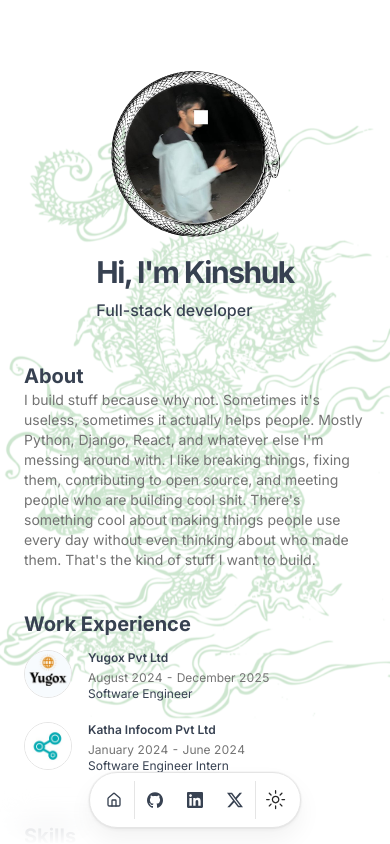
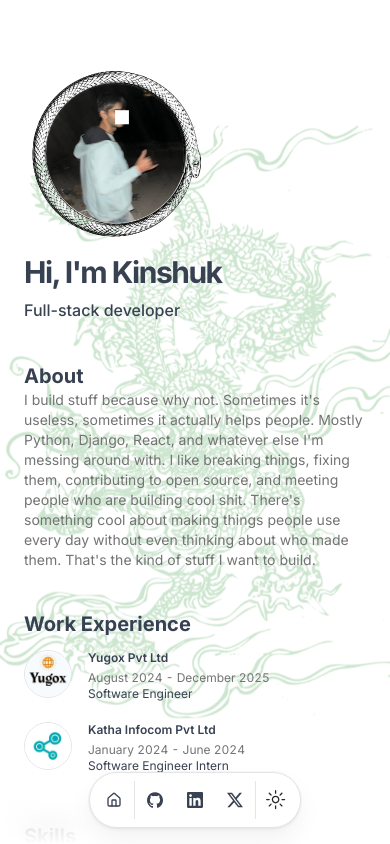
Before and after one commit to kiinshuk/online, a Next.js app: page / in a window 390 px wide. Shown: the top 844 px of the page. Built offline with nearby package versions, Linux system fonts and the light colour scheme.

Commit message:
fix: left-align hero and avatar ring on mobile

```diff
--- a/src/app/page.tsx
+++ b/src/app/page.tsx
@@ -40,8 +40,8 @@ export default function Page() {
       />
       <section id="hero">
         <div className="mx-auto w-full max-w-2xl space-y-8">
-          <div className="flex flex-col-reverse items-center gap-8 sm:flex-row sm:items-start sm:justify-between sm:gap-2">
-            <div className="flex-col flex flex-1 space-y-1.5 sm:pr-8">
+          <div className="flex flex-col-reverse items-start gap-8 sm:flex-row sm:items-start sm:justify-between sm:gap-2">
+            <div className="flex w-full flex-col space-y-1.5 sm:flex-1 sm:pr-8">
               <BlurFade delay={BLUR_FADE_DELAY} yOffset={8}>
                 <h1 className="text-3xl font-bold tracking-tighter sm:text-5xl xl:text-6xl/none text-gray-700 dark:text-gray-300">
                   Hi, I&apos;m {DATA.name.split(" ")[0]}
@@ -54,7 +54,7 @@ export default function Page() {
               </BlurFade>
             </div>
             <BlurFade delay={BLUR_FADE_DELAY}>
-              <div className="relative size-[142px] md:translate-x-2">
+              <div className="relative ml-[21px] size-[142px] sm:ml-0 md:translate-x-2">
                 <Avatar className="size-[142px] border">
                   <AvatarImage
                     alt={`${DATA.name}, full-stack developer`}
```
